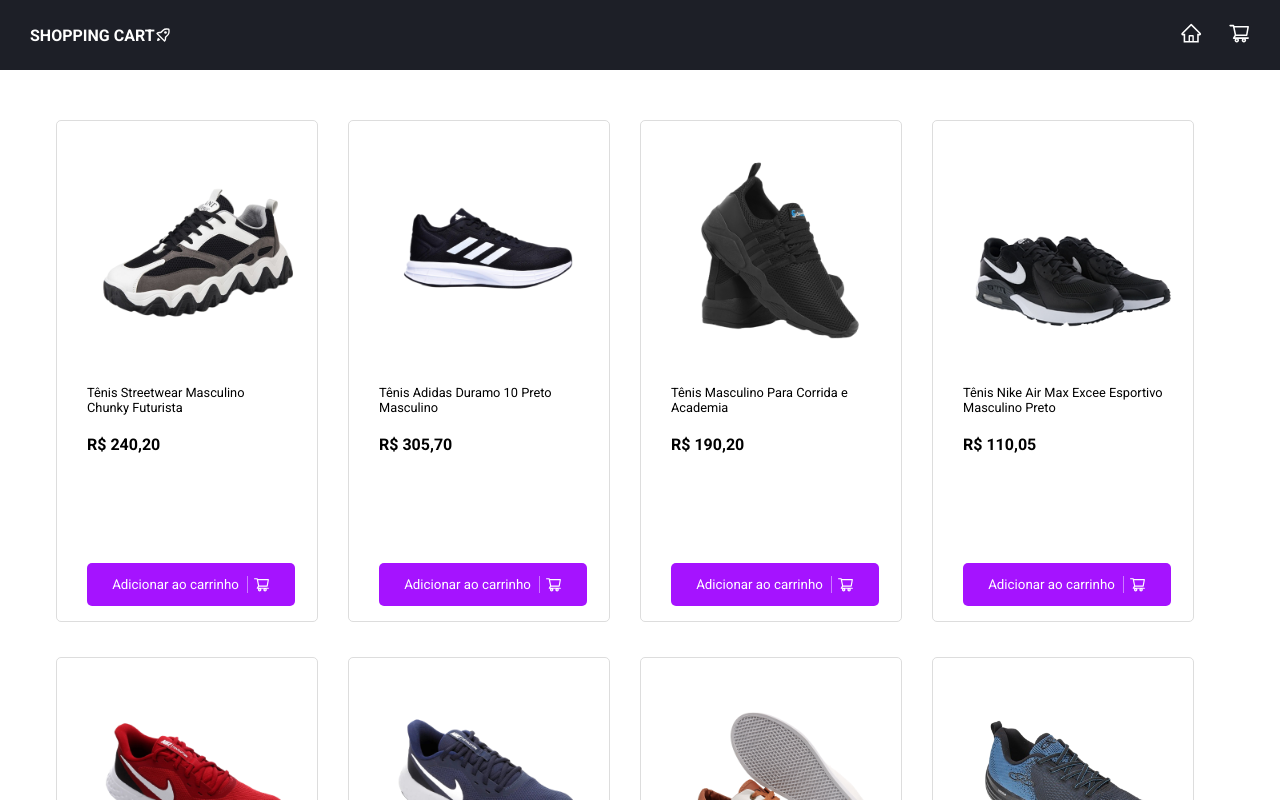
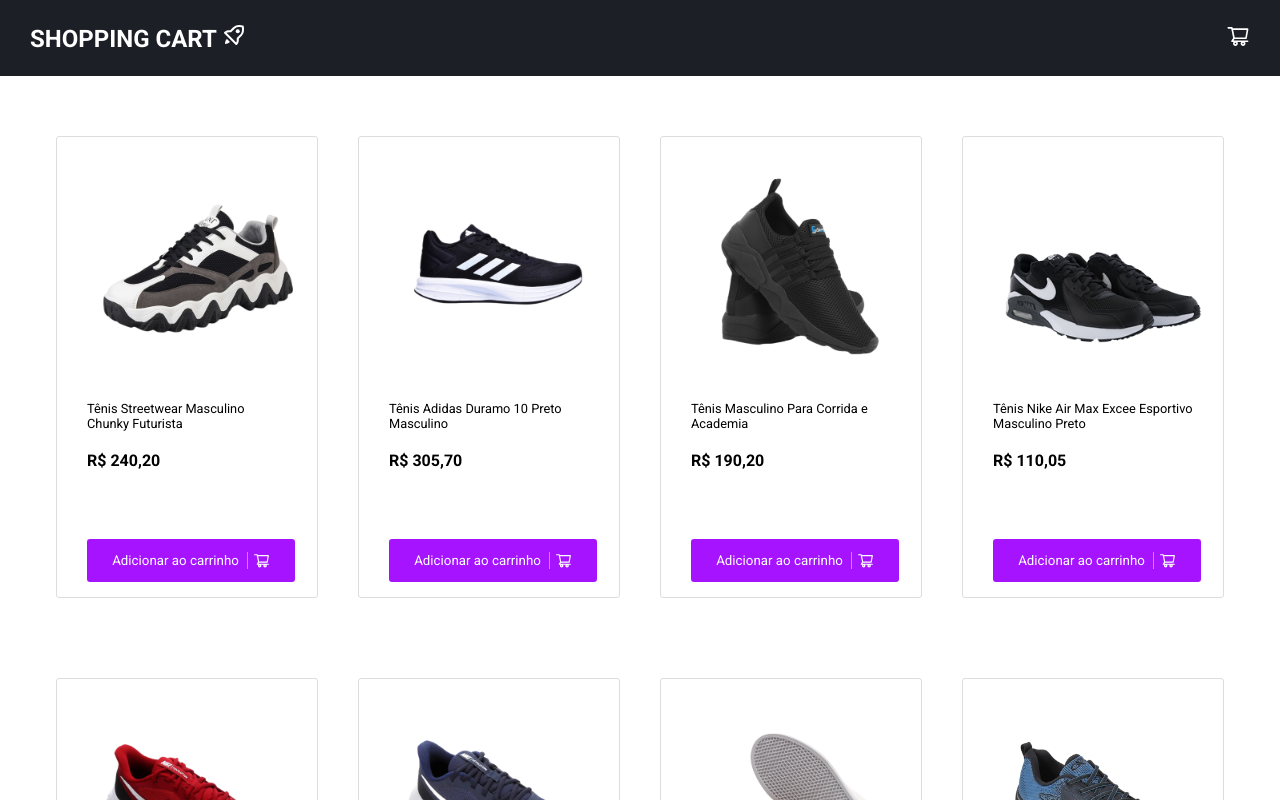
Before and after one commit to SoaresLeonardo/shopping-cart, a React (Vite) app in the folder app/: page / in a window 1280 px wide. Shown: the top 800 px of the page. Built offline with nearby package versions, Linux system fonts and the light colour scheme.

Commit message:
settings products and navbar

```diff
--- a/app/src/components/Navbar.css
+++ b/app/src/components/Navbar.css
@@ -4,10 +4,10 @@
   align-items: center;
   justify-content: center;
   height: 50px;
-  background-color: #1d1f27;
-  padding: 10px;
+  padding: 13px;
   padding-left: 30px;
   padding-right: 30px;
+  background-color: #1d1f27;
   font-weight: bold;
 }
 
@@ -16,6 +16,7 @@
   text-transform: uppercase;
   display: flex;
   align-items: center;
+  font-size: clamp(1em, 1em + 1vw, 1.5em);
 }
 
 .nav-links {
@@ -30,10 +31,19 @@
 
 .icon {
   color: white;
-  font-size: 1.4rem;
+  font-size: 1.5rem;
+}
+
+.home-link {
+  color: inherit;
+  text-decoration: none;
+}
+
+.home-link:hover {
+  color: #727272;
 }
 
 .icon:hover {
   cursor: pointer;
-  color: #d4d4d4;
+  color: #727272;
 }
--- a/app/src/components/Navbar.jsx
+++ b/app/src/components/Navbar.jsx
@@ -1,19 +1,18 @@
-import { AiOutlineShoppingCart, AiOutlineHome } from "react-icons/ai";
+import { AiOutlineShoppingCart } from "react-icons/ai";
 import { Link } from "react-router-dom";
-import {BiRocket} from 'react-icons/bi'
+import { BiRocket } from "react-icons/bi";
 import "./Navbar.css";
 export default function Navbar() {
   return (
     <>
       <nav>
-        <div className="nav-name">Shopping cart <BiRocket/></div>
+        <div className="nav-name">
+          <Link to="/" className="home-link">
+            Shopping cart <BiRocket />
+          </Link>
+        </div>
         <div className="nav-links">
           <ul>
-            <li>
-              <Link to="/">
-                <AiOutlineHome className="icon" />
-              </Link>
-            </li>
             <li>
               <Link to="/cart">
                 <AiOutlineShoppingCart className="icon" />
--- a/app/src/components/Products.css
+++ b/app/src/components/Products.css
@@ -1,3 +1,12 @@
+/* .products-container {
+  padding: 20px;
+  display: flex;
+  align-items: center;
+  justify-content: center;
+  flex-wrap: wrap;
+  margin-top: 10px;
+}
+
 .product-card {
   width: 200px;
   height: 55vh;
@@ -8,7 +17,27 @@
   padding: 30px;
   border-radius: 5px;
   position: relative;
-  padding-bottom: 70px
+  padding-bottom: 70px;
+} */
+
+.products-container {
+  margin: 20px auto;
+  display: flex;
+  align-items: center;
+  justify-content: center;
+  flex-wrap: wrap;
+}
+
+.product-card {
+  width: 200px;
+  padding: 30px;
+  height: 380px;
+  border: 1px solid #cfcfcfb4;
+  overflow: hidden;
+  margin: 40px 20px;
+  position: relative;
+  padding-bottom: 50px;
+  border-radius: 3px;
 }
 
 .product-card img {
@@ -39,7 +68,7 @@
   align-items: center;
   justify-content: center;
   padding: 13px;
-  border-radius: 5px;
+  border-radius: 3px;
   transition: 0.2s;
   cursor: pointer;
 }
@@ -71,10 +100,11 @@
     margin-right: 0;
     margin-bottom: 30px;
     width: 60%;
+
   }
 }
 
-  @media(max-height: 600px) {
+@media (max-height: 600px) {
   .product-card {
     height: auto;
   }
--- a/app/src/pages/Home/style.css
+++ b/app/src/pages/Home/style.css
@@ -9,12 +9,3 @@
   max-width: 120rem;
   margin: 0 auto;
 }
-
-.products-container {
-  padding: 20px;
-  display: flex;
-  align-items: center;
-  justify-content: center;
-  flex-wrap: wrap;
-  margin-top: 30px;
-}
```
